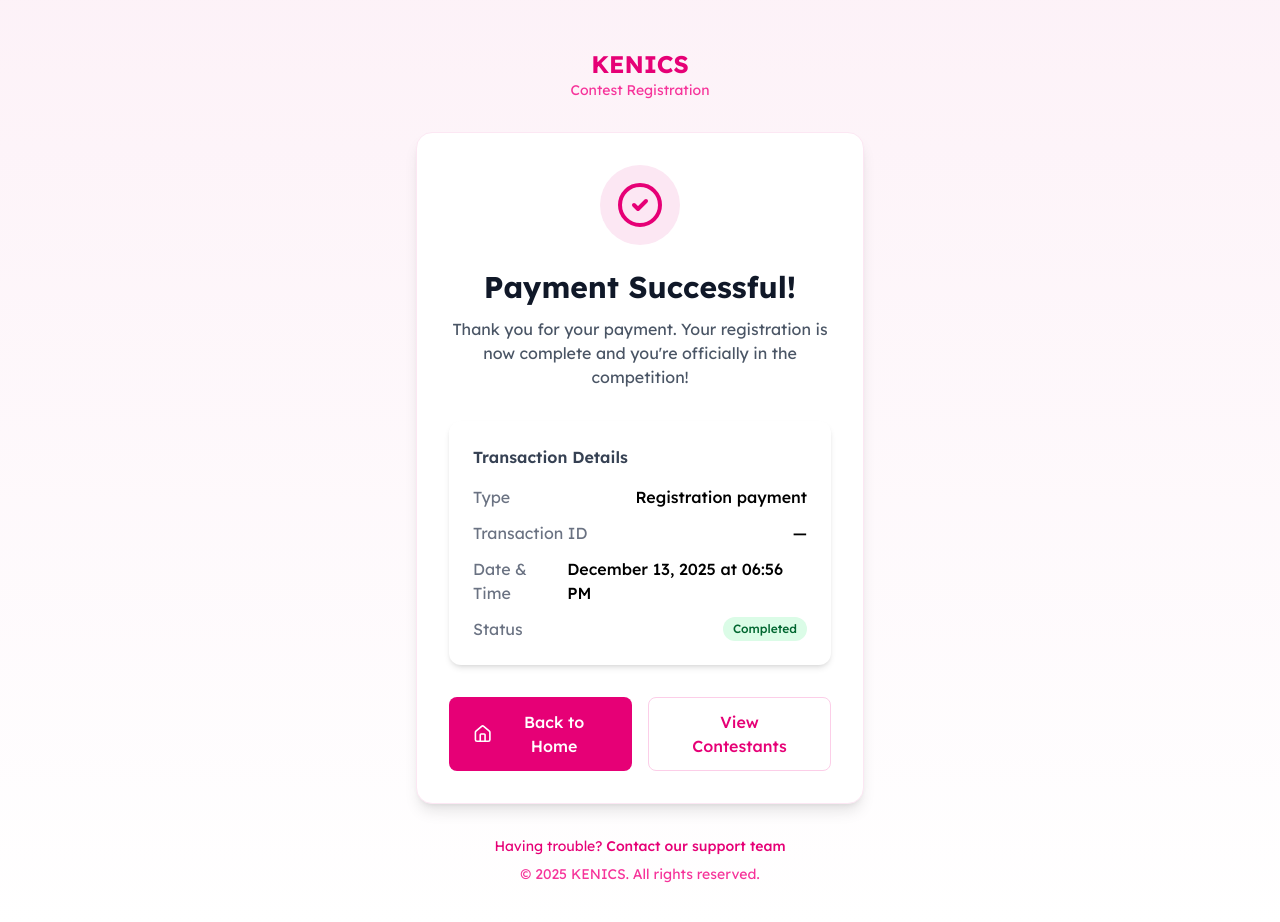
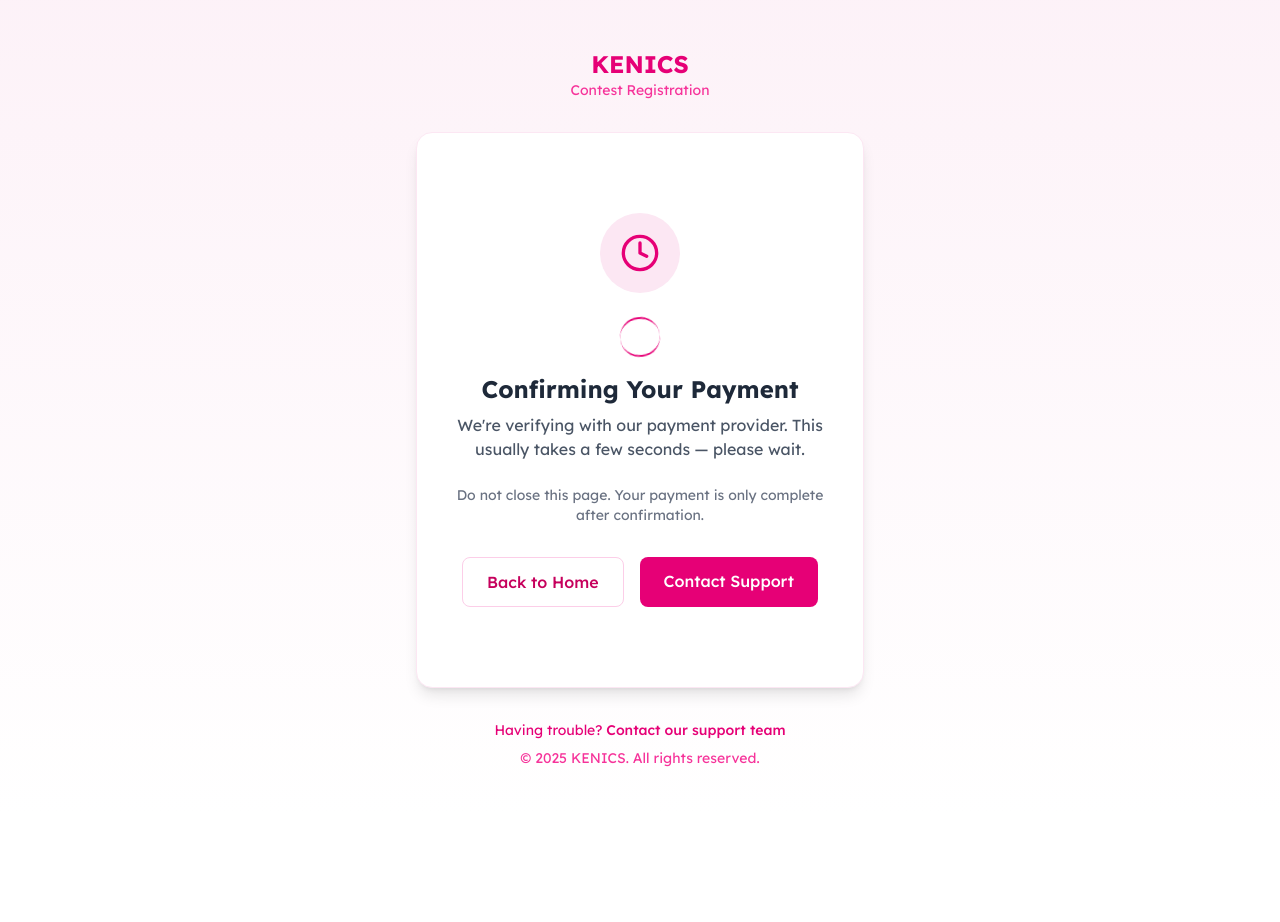
Before and after one commit to kenics123/frontend, a Next.js app: page /payment-complete in a window 1280 px wide. Shown: the top 922 px of the page. After the commit the page ends 816 px from the top, so only its background shows below. Built offline with nearby package versions, Linux system fonts and the light colour scheme.

Commit message:
add security fix

```diff
--- a/app/models/[id]/page.jsx
+++ b/app/models/[id]/page.jsx
@@ -13,13 +13,10 @@ import {
   Facebook,
   Twitter,
   Calendar,
-  Phone,
-  Mail,
   Ruler,
   Weight,
   Award,
   User,
-  Users,
   ChevronLeft,
   ChevronRight,
   X,
@@ -116,12 +113,6 @@ export default function ModelDetailPage() {
     ? typeof model.socialMedia === "string"
       ? JSON.parse(model.socialMedia)
       : model.socialMedia
-    : {};
-
-  const emergencyContact = model?.emergencyContact
-    ? typeof model.emergencyContact === "string"
-      ? JSON.parse(model.emergencyContact)
-      : model.emergencyContact
     : {};
 
   if (isLoading) {
@@ -583,66 +574,6 @@ export default function ModelDetailPage() {
                 Cast Your Vote
               </button>
             </div>
-
-            {/* Contact Information */}
-            <div className="bg-white rounded-xl shadow-md p-6">
-              <h3 className="text-xl font-bold text-gray-900 mb-4 flex items-center gap-2">
-                <Mail className="w-5 h-5 text-pink-600" />
-                Contact Information
-              </h3>
-              <div className="space-y-3">
-                {model.email && (
-                  <div className="flex items-center gap-3 text-gray-700">
-                    <Mail className="w-5 h-5 text-gray-400" />
-                    <a
-                      href={`mailto:${model.email}`}
-                      className="hover:text-pink-600 transition-colors break-all"
-                    >
-                      {model.email}
-                    </a>
-                  </div>
-                )}
-                {model.phone && (
-                  <div className="flex items-center gap-3 text-gray-700">
-                    <Phone className="w-5 h-5 text-gray-400" />
-                    <a
-                      href={`tel:${model.phone}`}
-                      className="hover:text-pink-600 transition-colors"
-                    >
-                      {model.phone}
-                    </a>
-                  </div>
-                )}
-              </div>
-            </div>
-
-            {/* Emergency Contact */}
-            {emergencyContact.name && (
-              <div className="bg-white rounded-xl shadow-md p-6">
-                <h3 className="text-xl font-bold text-gray-900 mb-4 flex items-center gap-2">
-                  <Users className="w-5 h-5 text-pink-600" />
-                  Emergency Contact
-                </h3>
-                <div className="space-y-2 text-gray-700">
-                  <p>
-                    <span className="font-medium">Name:</span>{" "}
-                    {emergencyContact.name}
-                  </p>
-                  {emergencyContact.relationship && (
-                    <p>
-                      <span className="font-medium">Relationship:</span>{" "}
-                      {emergencyContact.relationship}
-                    </p>
-                  )}
-                  {(emergencyContact.phone || emergencyContact.number) && (
-                    <p>
-                      <span className="font-medium">Phone:</span>{" "}
-                      {emergencyContact.phone || emergencyContact.number}
-                    </p>
-                  )}
-                </div>
-              </div>
-            )}
           </div>
         </div>
       </div>
--- a/components/PaymentComplete.jsx
+++ b/components/PaymentComplete.jsx
@@ -2,16 +2,16 @@
 
 import { useEffect, useState } from "react";
 import { useSearchParams } from "next/navigation";
-import { CheckCircle2, XCircle, ArrowLeft, Home, Phone } from "lucide-react";
+import {
+  CheckCircle2,
+  XCircle,
+  ArrowLeft,
+  Home,
+  Phone,
+  Clock,
+} from "lucide-react";
 import Link from "next/link";
-
-function isPaidRedirectStatus(status) {
-  return ["successful", "success", "completed"].includes(
-    String(status || "")
-      .trim()
-      .toLowerCase(),
-  );
-}
+import { globalFetcher } from "../functions/fetcher";
 
 function isFailedRedirectStatus(status) {
   return ["failed", "cancelled", "canceled", "error"].includes(
@@ -23,7 +23,7 @@ function isFailedRedirectStatus(status) {
 
 export default function PaymentComplete() {
   const searchParams = useSearchParams();
-  const [status, setStatus] = useState("loading");
+  const [status, setStatus] = useState("confirming");
   const [transaction, setTransaction] = useState(null);
   const [isVotePayment, setIsVotePayment] = useState(false);
 
@@ -34,12 +34,16 @@ export default function PaymentComplete() {
       searchParams.get("reference") ||
       "";
     const redirectStatus = searchParams.get("status") || "";
-    const votePayment = String(txRef).startsWith("vote_");
+    const voteHint =
+      String(txRef).startsWith("vote_") ||
+      String(searchParams.get("type") || "")
+        .toLowerCase()
+        .includes("vote");
 
-    setIsVotePayment(votePayment);
+    setIsVotePayment(voteHint);
     setTransaction({
       id: txRef || "—",
-      amount: searchParams.get("amount") || null,
+      amount: null,
       date: new Date().toLocaleDateString("en-US", {
         year: "numeric",
         month: "long",
@@ -47,34 +51,132 @@ export default function PaymentComplete() {
         hour: "2-digit",
         minute: "2-digit",
       }),
-      type: votePayment ? "Vote payment" : "Registration payment",
+      type: voteHint ? "Vote payment" : "Registration payment",
     });
 
-    // Give Flutterwave webhook a moment, then show UI from redirect status.
-    const timer = setTimeout(() => {
-      if (isPaidRedirectStatus(redirectStatus) || (!redirectStatus && txRef)) {
-        setStatus("success");
-      } else if (isFailedRedirectStatus(redirectStatus)) {
-        setStatus("failed");
-      } else {
-        setStatus("success");
+    if (!txRef) {
+      setStatus(isFailedRedirectStatus(redirectStatus) ? "failed" : "confirming");
+      return;
+    }
+
+    if (isFailedRedirectStatus(redirectStatus)) {
+      setStatus("failed");
+      return;
+    }
+
+    let cancelled = false;
+    let attempts = 0;
+    const maxAttempts = 12;
+
+    const poll = async () => {
+      attempts += 1;
+      try {
+        const result = await globalFetcher(
+          `/payment/status?tx_ref=${encodeURIComponent(txRef)}`,
+        );
+
+        if (cancelled) return;
+
+        if (result?.type === "Vote") {
+          setIsVotePayment(true);
+          setTransaction((prev) => ({
+            ...prev,
+            type: "Vote payment",
+            amount: result.amount ?? prev?.amount,
+          }));
+        } else if (result?.type === "Registration") {
+          setIsVotePayment(false);
+          setTransaction((prev) => ({
+            ...prev,
+            type: "Registration payment",
+            amount: result.amount ?? prev?.amount,
+          }));
+        }
+
+        if (result?.confirmed) {
+          setStatus("success");
+          return true;
+        }
+
+        if (
+          result?.paymentStatus &&
+          isFailedRedirectStatus(result.paymentStatus)
+        ) {
+          setStatus("failed");
+          return true;
+        }
+      } catch {
+        // Keep confirming while webhook may still be processing.
       }
-    }, 1200);
 
-    return () => clearTimeout(timer);
+      if (attempts >= maxAttempts) {
+        if (!cancelled) setStatus("confirming");
+        return true;
+      }
+      return false;
+    };
+
+    let timer;
+    const run = async () => {
+      const done = await poll();
+      if (!done && !cancelled) {
+        timer = setTimeout(run, 2500);
+      }
+    };
+
+    run();
+
+    return () => {
+      cancelled = true;
+      if (timer) clearTimeout(timer);
+    };
   }, [searchParams]);
 
   const renderContent = () => {
-    if (status === "loading") {
+    if (status === "confirming") {
       return (
-        <div className="text-center py-20">
-          <div className="animate-spin rounded-full h-16 w-16 border-t-2 border-b-2 border-pink-600 mx-auto mb-4"></div>
+        <div className="text-center py-12">
+          <div className="w-20 h-20 bg-pink-100 rounded-full flex items-center justify-center mx-auto mb-6">
+            <Clock className="w-10 h-10 text-pink-600" />
+          </div>
+          <div className="animate-spin rounded-full h-10 w-10 border-t-2 border-b-2 border-pink-600 mx-auto mb-4"></div>
           <h2 className="text-2xl font-bold text-gray-800 mb-2">
-            Verifying Your Payment
+            Confirming Your Payment
           </h2>
-          <p className="text-gray-600">
-            Please wait while we confirm your payment details...
+          <p className="text-gray-600 mb-6">
+            We&apos;re verifying with our payment provider. This usually takes a
+            few seconds — please wait.
           </p>
+          <p className="text-sm text-gray-500 mb-8">
+            Do not close this page. Your payment is only complete after
+            confirmation.
+          </p>
+
+          {transaction?.id && transaction.id !== "—" && (
+            <div className="bg-white rounded-xl border border-pink-100 p-4 text-left mb-6">
+              <div className="flex justify-between gap-4 text-sm">
+                <span className="text-gray-500">Reference</span>
+                <span className="font-mono break-all text-right">
+                  {transaction.id}
+                </span>
+              </div>
+            </div>
+          )}
+
+          <div className="flex flex-col sm:flex-row gap-4 justify-center">
+            <Link
+              href="/"
+              className="px-6 py-3 border border-pink-200 text-pink-700 font-medium rounded-lg hover:bg-pink-50 transition-colors text-center"
+            >
+              Back to Home
+            </Link>
+            <Link
+              href="/contact"
+              className="px-6 py-3 bg-pink-600 text-white font-medium rounded-lg hover:bg-pink-700 transition-colors text-center"
+            >
+              Contact Support
+            </Link>
+          </div>
         </div>
       );
     }
@@ -86,7 +188,7 @@ export default function PaymentComplete() {
             <CheckCircle2 className="w-12 h-12 text-pink-600" />
           </div>
           <h1 className="text-3xl font-bold text-gray-900 mb-3">
-            Payment Successful!
+            Payment Confirmed
           </h1>
           <p className="text-gray-600 mb-8">
             {isVotePayment
@@ -109,9 +211,9 @@ export default function PaymentComplete() {
                   {transaction?.id}
                 </span>
               </div>
-              {transaction?.amount && (
+              {transaction?.amount != null && (
                 <div className="flex justify-between">
-                  <span className="text-gray-500">Amount Paid</span>
+                  <span className="text-gray-500">Amount</span>
                   <span className="font-medium">₦{transaction.amount}</span>
                 </div>
               )}
@@ -122,7 +224,7 @@ export default function PaymentComplete() {
               <div className="flex justify-between">
                 <span className="text-gray-500">Status</span>
                 <span className="inline-flex items-center px-2.5 py-0.5 rounded-full text-xs font-medium bg-green-100 text-green-800">
-                  Completed
+                  Confirmed
                 </span>
               </div>
             </div>
```
